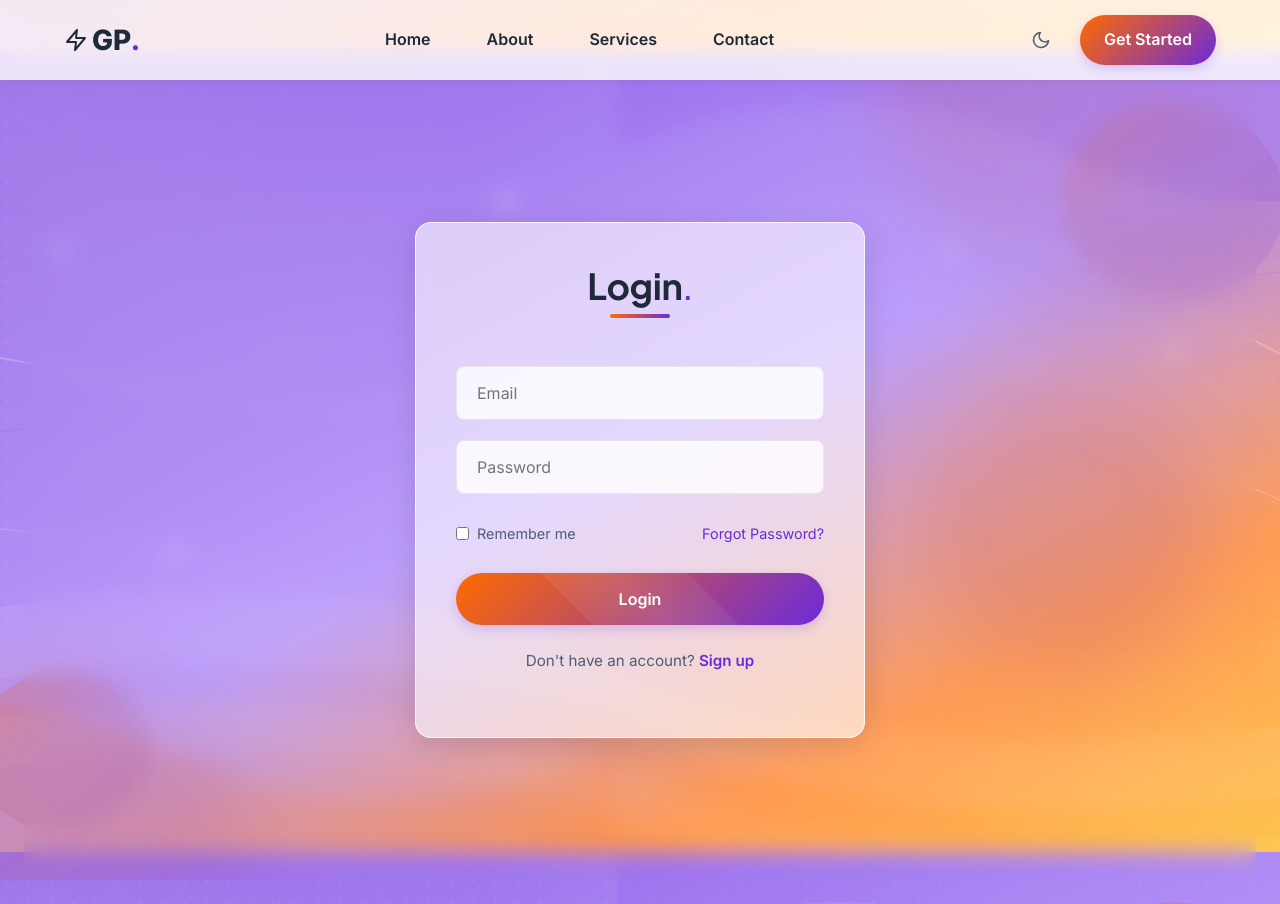
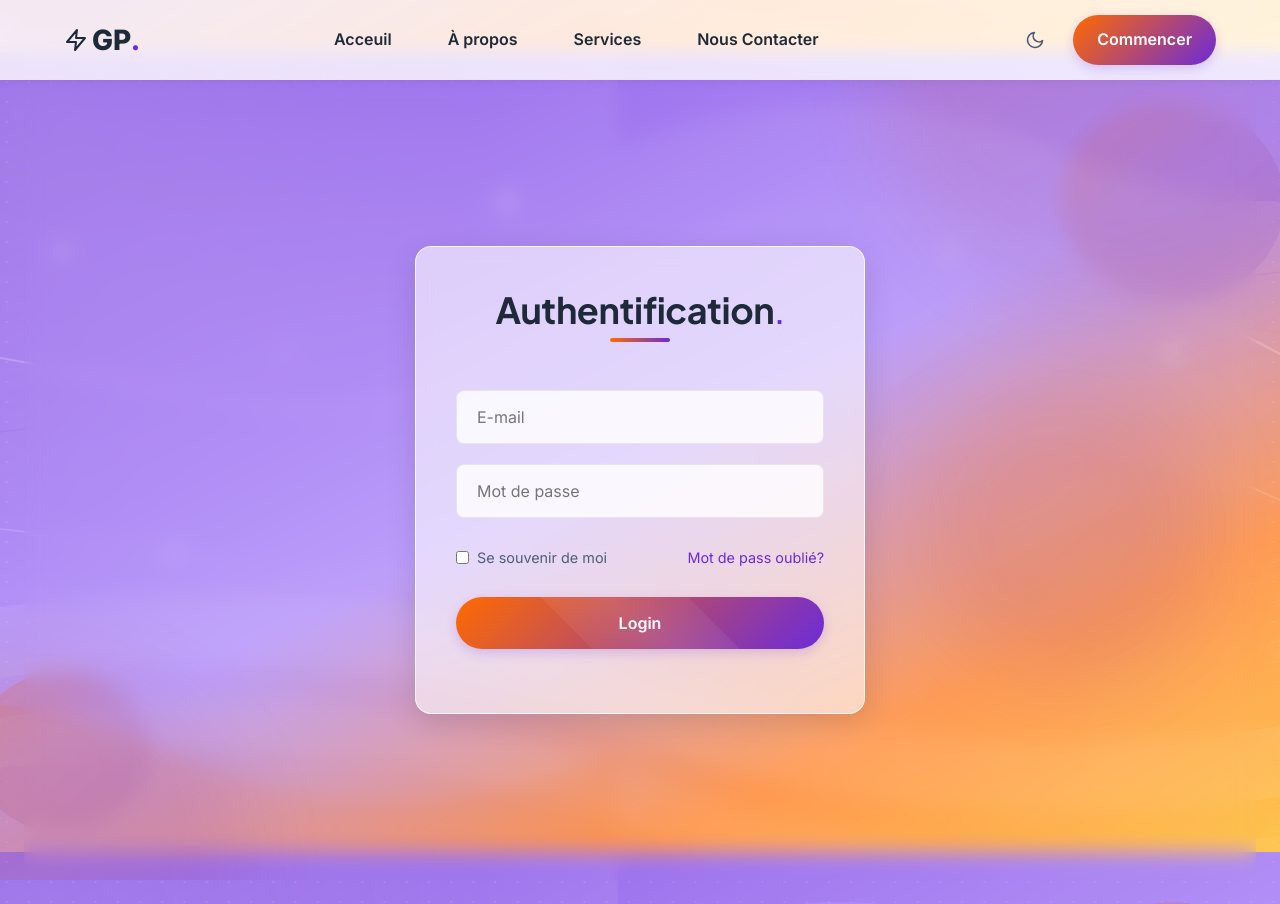
Before and after one commit to TEssarhir/UMI-gestion-stock, a React (Create React App) app in the folder client/: page /login in a window 1280 px wide. Built offline with nearby package versions, Linux system fonts and the light colour scheme.

Commit message:
Translated the login page + enhanced the css

```diff
--- a/client/src/css/login.css
+++ b/client/src/css/login.css
@@ -242,24 +242,6 @@
   transform: none;
 }
 
-.signup-link {
-  margin-top: 1.5rem;
-  font-size: 0.95rem;
-  color: var(--text-secondary);
-}
-
-.signup-link a {
-  color: var(--primary-color);
-  font-weight: 600;
-  text-decoration: none;
-  transition: var(--transition);
-}
-
-.signup-link a:hover {
-  color: var(--primary-dark);
-  text-decoration: underline;
-}
-
 /* Login-specific animation */
 @keyframes fadeInUp {
   from {
--- a/client/src/pages/login.jsx
+++ b/client/src/pages/login.jsx
@@ -27,12 +27,12 @@ const Login = () => {
     e.preventDefault();
 
     if (email === '') {
-      setError('Please enter your email');
+      setError('Veuillez entrer votre adresse e-mail');
       return;
     }
 
     if (password === '') {
-      setError('Please enter your password');
+      setError('Veuillez entrer votre mot de passe');
       return;
     }
 
@@ -69,11 +69,11 @@ const Login = () => {
       } else if (data.role === 'responsable') {
         navigate('/responsable');
       } else {
-        setError('Unauthorized role');
+        setError('Accès refusé');
       }
 
     } catch (err) {
-      setError(err.message || 'An error occurred during login');
+      setError(err.message || 'Une erreur est survenue');
     } finally {
       setLoading(false);
     }
@@ -94,10 +94,10 @@ const Login = () => {
 
           <nav>
             <ul className="nav-links">
-              <li><Link to="/">Home</Link></li>
-              <li><Link to="/#about">About</Link></li>
+              <li><Link to="/">Acceuil</Link></li>
+              <li><Link to="/#about">À propos</Link></li>
               <li><Link to="/#services">Services</Link></li>
-              <li><Link to="/#contact">Contact</Link></li>
+              <li><Link to="/#contact">Nous Contacter</Link></li>
             </ul>
           </nav>
 
@@ -121,7 +121,7 @@ const Login = () => {
                 </svg>
               )}
             </button>
-            <Link className="cta-button" to="/login">Get Started</Link>
+            <Link className="cta-button" to="/login">Commencer</Link>
           </div>
         </div>
       </header>
@@ -134,13 +134,13 @@ const Login = () => {
         </div>
 
         <div className="login-container">
-          <h2>Login<span className="accent-dot">.</span></h2>
+          <h2>Authentification<span className="accent-dot">.</span></h2>
           {error && <p className="error-message">{error}</p>}
           <form className="login-form" onSubmit={handleSubmit}>
             <input
               type="email"
               name="email"
-              placeholder="Email"
+              placeholder="E-mail"
               required
               value={email}
               onChange={(e) => setEmail(e.target.value)}
@@ -148,7 +148,7 @@ const Login = () => {
             <input
               type="password"
               name="password"
-              placeholder="Password"
+              placeholder="Mot de passe"
               value={password}
               onChange={(e) => setPassword(e.target.value)}
               required
@@ -159,17 +159,14 @@ const Login = () => {
                   type="checkbox"
                   checked={rememberMe}
                   onChange={(e) => setRememberMe(e.target.checked)}
-                /> Remember me
+                /> Se souvenir de moi
               </label>
-              <a href="#" className="forgot-link">Forgot Password?</a>
+              <a href="#" className="forgot-link">Mot de pass oublié?</a>
             </div>
             <button type="submit" disabled={loading} className="login-button">
-              {loading ? 'Logging in...' : 'Login'}
+              {loading ? 'Authentification en cours...' : 'Login'}
             </button>
           </form>
-          <p className="signup-link">
-            Don't have an account? <a href="#">Sign up</a>
-          </p>
         </div>
       </section>
     </div>
```
